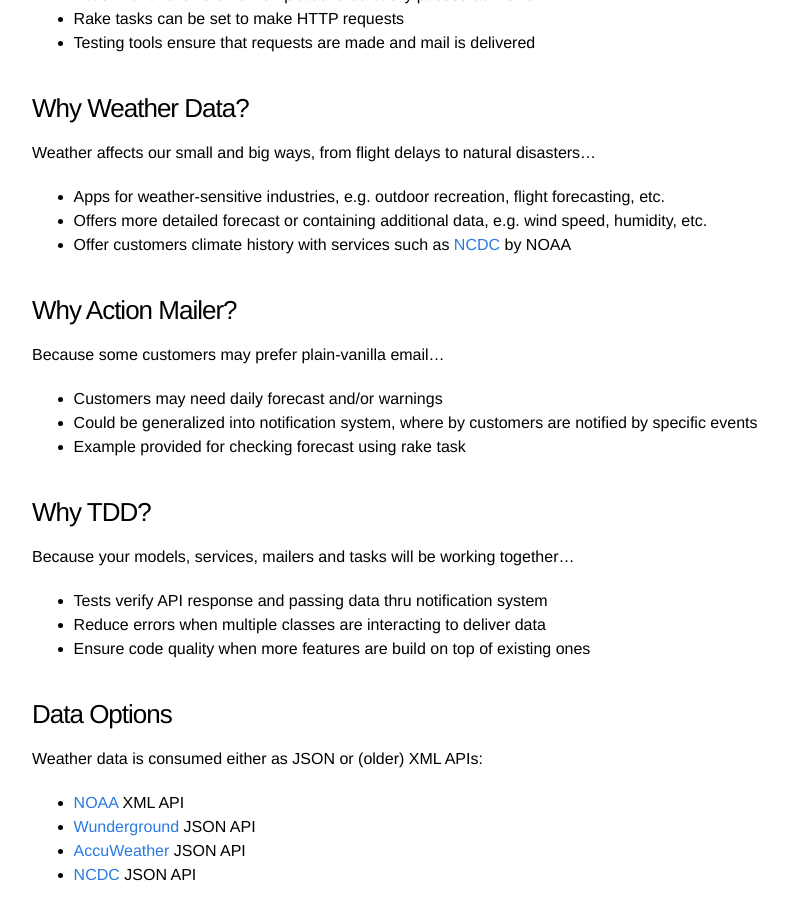
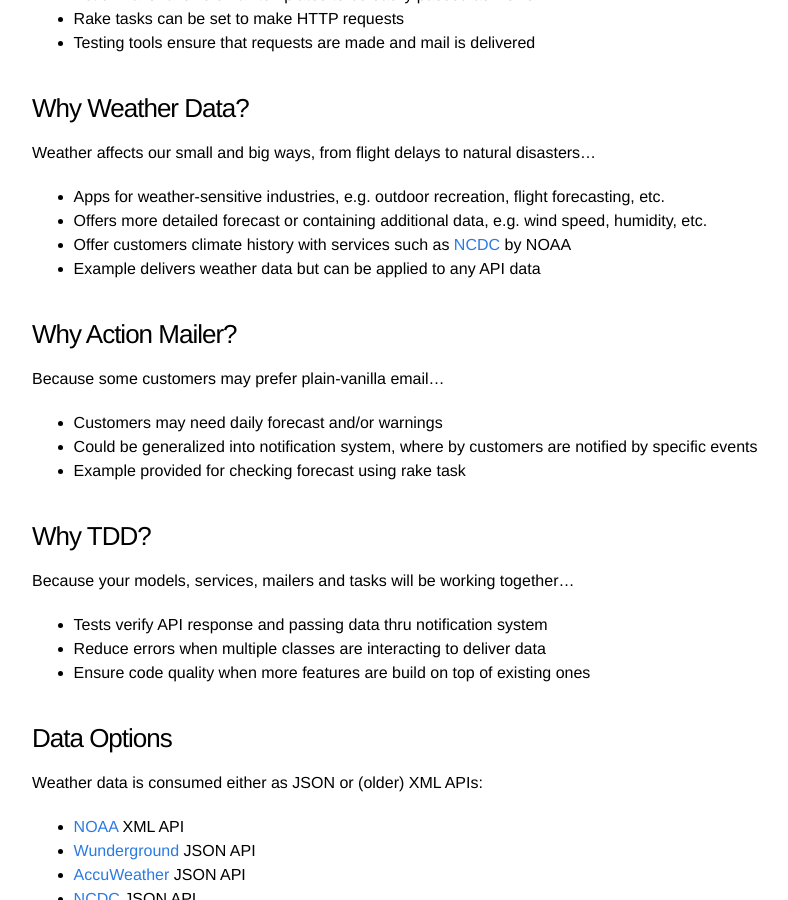
Before and after one commit to stormsavvy/stormsavvy.github.io, a Jekyll site: the page built from _posts/2014-11-20-east-bay-rails-meetup.markdown, in a window 1280 px wide and 900 px high, scrolled down 1239 px. Shown: the whole window, without its empty margins (208-996 px from the left). Built offline with Jekyll 4.4.1, drawn with Linux system fonts in a browser that asks for light colours.

Commit message:
76663852 final revisions for EBR meetup

```diff
--- a/_posts/2014-11-20-east-bay-rails-meetup.markdown
+++ b/_posts/2014-11-20-east-bay-rails-meetup.markdown
@@ -64,6 +64,7 @@ disasters...
   speed, humidity, etc.
 * Offer customers climate history with services such as [NCDC][ncdc] by
   NOAA
+* Example delivers weather data but can be applied to any API data
 
 ### Why Action Mailer?
 
```
